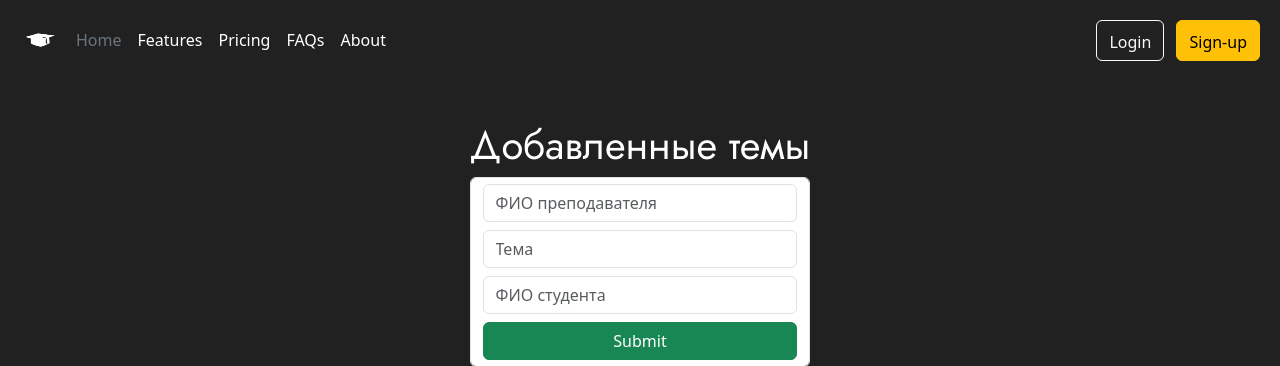
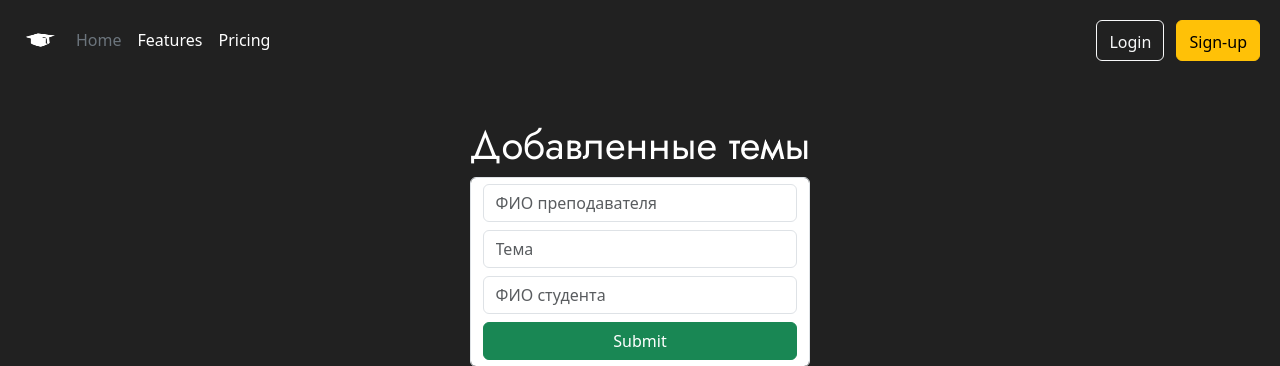
Before and after one commit to AffectVladislav/flask_prod, a Flask app: page /post/create in a window 1280 px wide. Shown: the top 366 px of the page. Run offline with Flask 3, Linux system fonts and the light colour scheme; some libraries are stand-ins or nearby versions.

Commit message:
delite two tag "a"

```diff
--- a/app/templates/main/_header.html
+++ b/app/templates/main/_header.html
@@ -12,10 +12,6 @@
                 style="vertical-align: inherit;">Features</font></font></a></li>
         <li><a href="#" class="nav-link px-2 text-white"><font style="vertical-align: inherit;"><font
                 style="vertical-align: inherit;">Pricing</font></font></a></li>
-        <li><a href="#" class="nav-link px-2 text-white"><font style="vertical-align: inherit;"><font
-                style="vertical-align: inherit;">FAQs</font></font></a></li>
-        <li><a href="#" class="nav-link px-2 text-white"><font style="vertical-align: inherit;"><font
-                style="vertical-align: inherit;">About</font></font></a></li>
     </ul>
 
     <div class="text-end">
```
